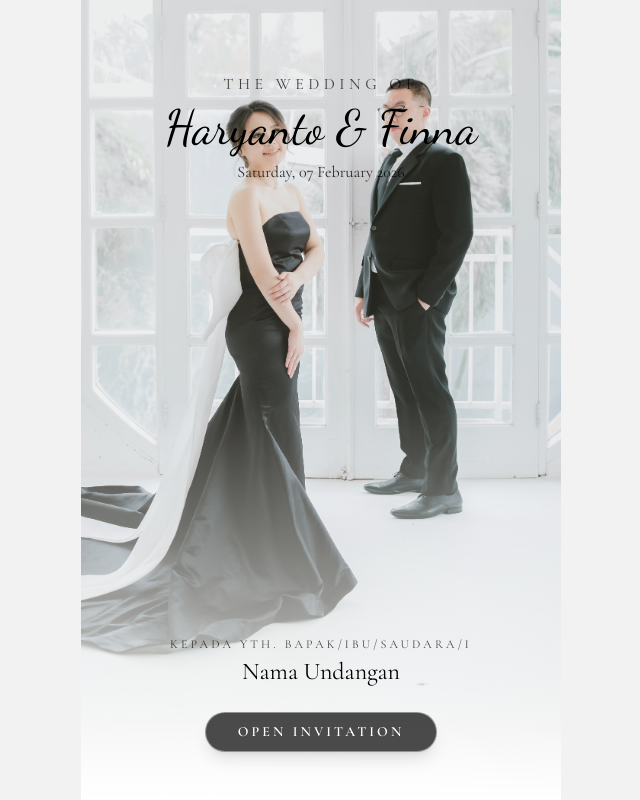
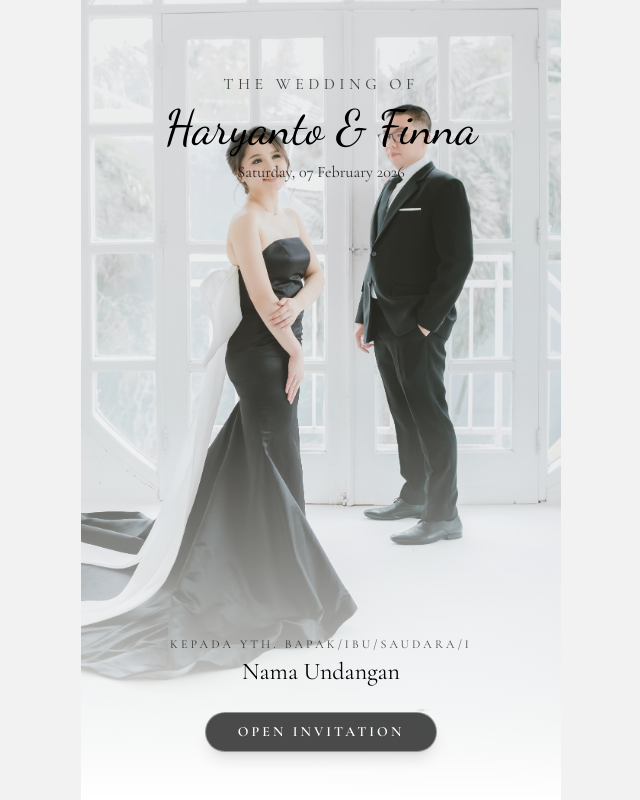
Before and after one commit to Gonzushi/WeddingInvitation, a React (Vite) app: page / in a window 1280 px wide. Shown: the whole page, without its empty margins (319-959 px from the left). Built offline with nearby package versions, Linux system fonts and the light colour scheme; a web font is replaced by a local one; what ag-grid-community would draw is missing.

Commit message:
Update copy button

```diff
--- a/src/App2.tsx
+++ b/src/App2.tsx
@@ -3475,7 +3475,7 @@ export default function Invitation() {
                   style={{
                     backgroundImage: "url('/assets/main.jpg')",
                     backgroundSize: "100%",
-                    backgroundPosition: "110% 130%",
+                    backgroundPosition: "110% 120%",
                   }}
                 />
 
```
